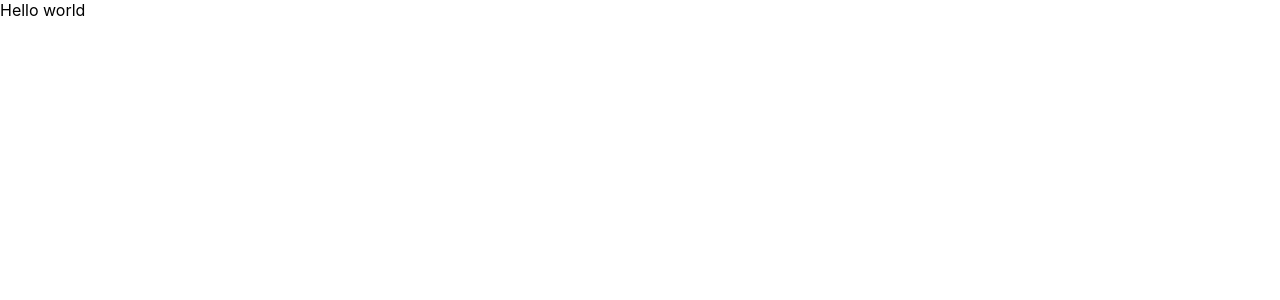
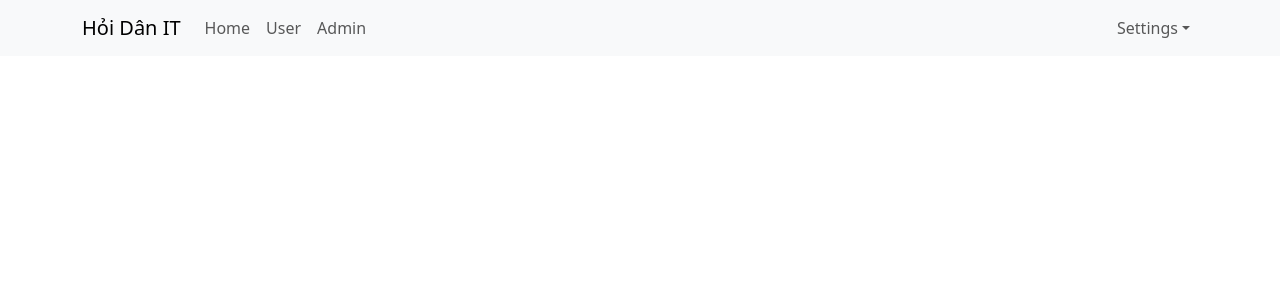
Before and after one commit to ninhtrong2k/react-js, a React (Create React App) app: page / in a window 1280 px wide. Shown: the top 300 px of the page. Built offline with nearby package versions, Linux system fonts and the light colour scheme.

Commit message:
video 47

```diff
--- a/package.json
+++ b/package.json
@@ -6,6 +6,7 @@
     "@testing-library/jest-dom": "5.16.4",
     "@testing-library/react": "13.3.0",
     "@testing-library/user-event": "13.5.0",
+    "bootstrap": "^5.3.2",
     "react": "18.2.0",
     "react-bootstrap": "2.4.0",
     "react-dom": "18.2.0",
--- a/src/App.js
+++ b/src/App.js
@@ -1,8 +1,9 @@
 import './App.scss';
+import Header from './components/Header/Header';
 const App = () => {
   return (
     <div className="App">
-      Hello world
+      <Header/>
     </div>
   );
 }
--- /dev/null
+++ b/src/components/Header/Header.js
@@ -0,0 +1,37 @@
+import Container from 'react-bootstrap/Container';
+import Nav from 'react-bootstrap/Nav';
+import Navbar from 'react-bootstrap/Navbar';
+import NavDropdown from 'react-bootstrap/NavDropdown';
+
+const Header = () => {
+    return (
+        <Navbar expand="lg" className="bg-body-tertiary">
+            <Container>
+                <Navbar.Brand href="#home">Hỏi Dân IT</Navbar.Brand>
+                <Navbar.Toggle aria-controls="basic-navbar-nav" />
+                <Navbar.Collapse id="basic-navbar-nav">
+                    <Nav className="me-auto">
+                        <Nav.Link href="#home">Home</Nav.Link>
+                        <Nav.Link href="#link">User</Nav.Link>
+                        <Nav.Link href="#link">Admin</Nav.Link>
+                    </Nav>
+                    <Nav>
+                        <NavDropdown title="Settings" id="basic-nav-dropdown">
+                            <NavDropdown.Item href="#action/3.1">Action</NavDropdown.Item>
+                            <NavDropdown.Item href="#action/3.2">
+                                Another action
+                            </NavDropdown.Item>
+                            <NavDropdown.Item href="#action/3.3">Login</NavDropdown.Item>
+                            <NavDropdown.Divider />
+                            <NavDropdown.Item href="#action/3.4">Log Out</NavDropdown.Item>
+                            <NavDropdown.Item href="#action/3.3">Profile</NavDropdown.Item>
+
+                        </NavDropdown>
+                    </Nav>
+                </Navbar.Collapse>
+            </Container>
+        </Navbar>
+    );
+}
+
+export default Header;
--- a/src/index.js
+++ b/src/index.js
@@ -4,6 +4,7 @@
 import reportWebVitals from './reportWebVitals';
 import { Provider } from 'react-redux';
 import store from './redux/store';
+import 'bootstrap/dist/css/bootstrap.min.css';
 
 const root = ReactDOM.createRoot(document.getElementById('root'));
 root.render(
```
Also changed, not shown: 1 other file (tests, documents, lock files or other folders).
